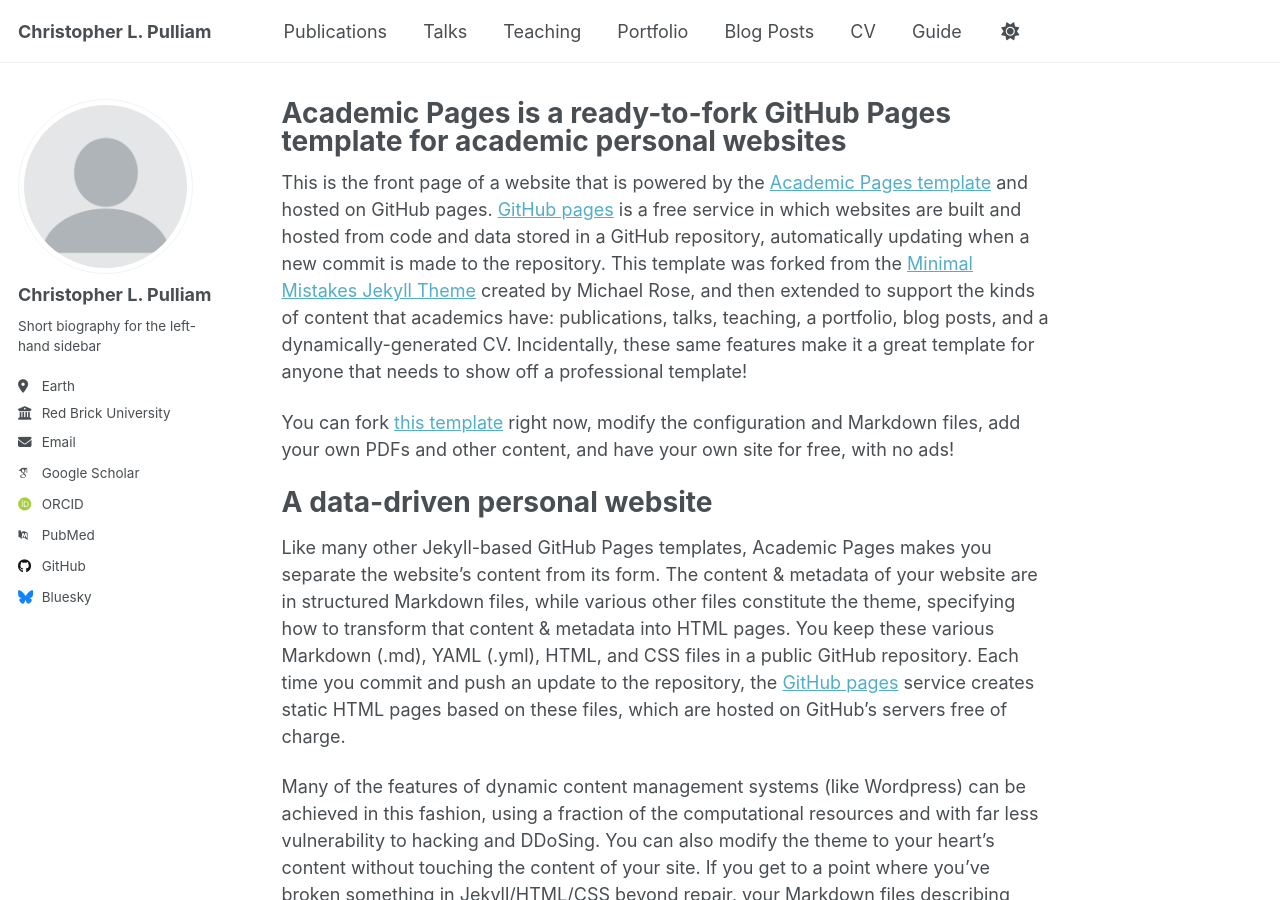
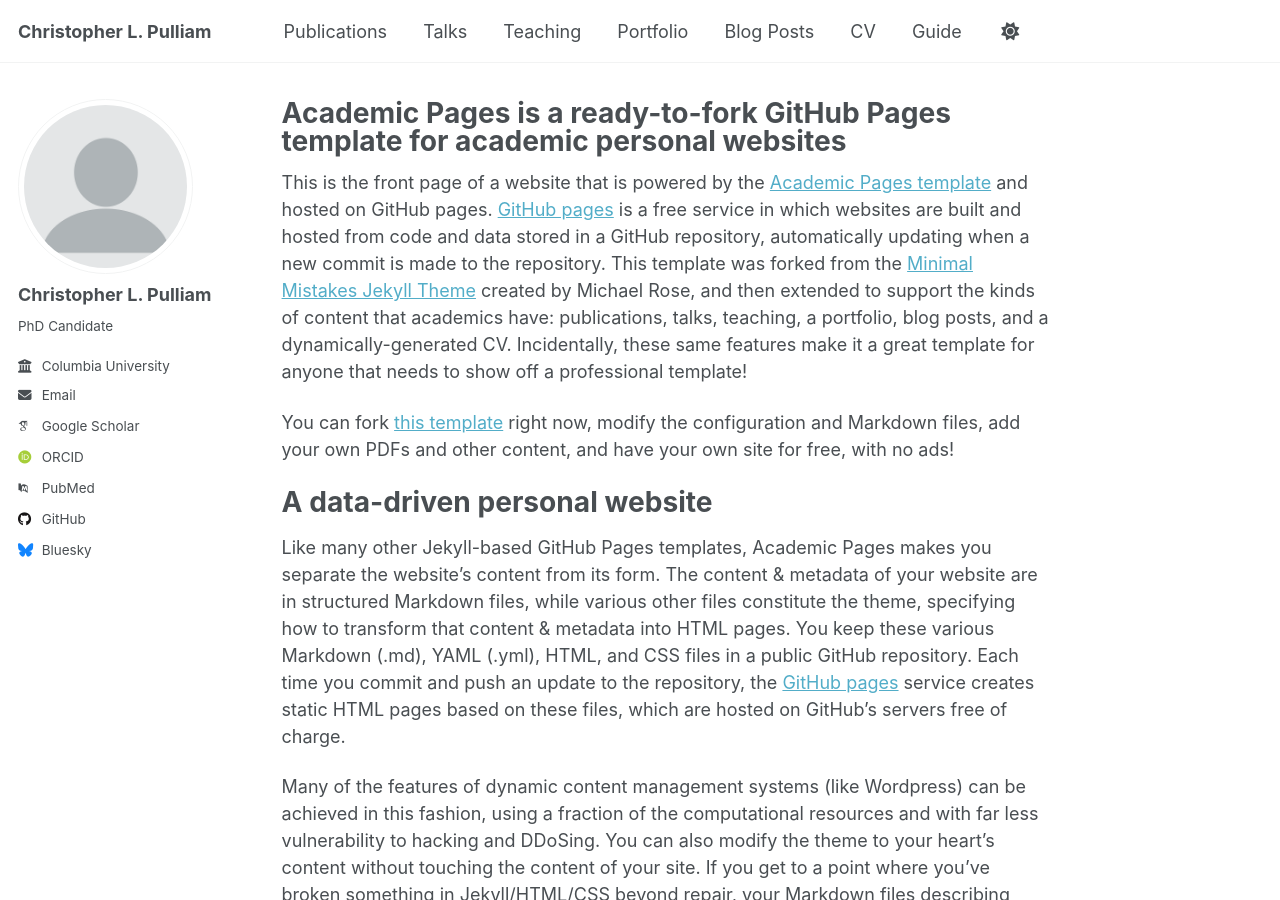
Before and after one commit to christopher-pulliam/christopher-pulliam.github.io, a Jekyll site: the page built from _pages/about.md, in a window 1280 px wide and 900 px high. Built offline with Jekyll 4.4.1, drawn with Linux system fonts in a browser that asks for light colours; some web fonts are replaced; a script that is not in the unit is left out.

Commit message:
Update _config.yml

```diff
--- a/_config.yml
+++ b/_config.yml
@@ -13,7 +13,7 @@ title                    : "Christopher L. Pulliam"
 title_separator          : "-"
 name                     : &name "Christopher L. Pulliam"
 description              : &description "personal description"
-url                      : https://christopher-pulliam.github.io/ # the base hostname & protocol for your site e.g. "https://[your GitHub username].github.io" or if you already have some other page hosted on Github then use "https://[your GitHub username].github.io/[Your Repo Name]"
+url                      : https://christopher-pulliam.github.io # the base hostname & protocol for your site e.g. "https://[your GitHub username].github.io" or if you already have some other page hosted on Github then use "https://[your GitHub username].github.io/[Your Repo Name]"
 baseurl                  : "" # the subpath of your site, e.g. "/blog"
 repository               : "academicpages/academicpages.github.io"
 
@@ -25,9 +25,9 @@ author:
   avatar           : "profile.png"
   name             : "Christopher L. Pulliam"
   pronouns         : # example: "she/her"
-  bio              : "Short biography for the left-hand sidebar"
-  location         : "Earth"
-  employer         : "Red Brick University"
+  bio              : "PhD Candidate"
+  location         : #
+  employer         : "Columbia University"
   uri              : # URL
   email            : "c.pulliam@columbia.edu"
 
```
